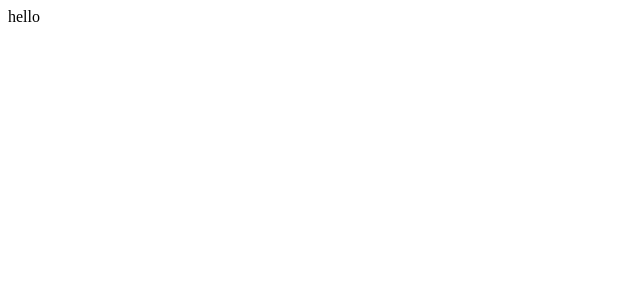
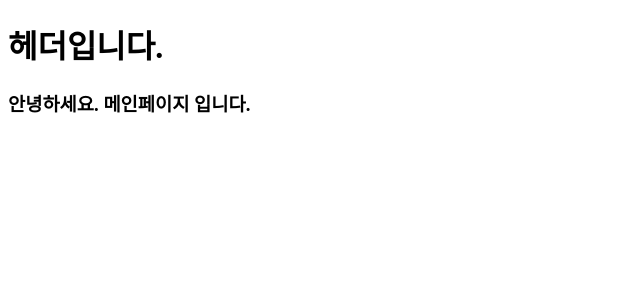
Before and after one commit to Jeong-Yoon-Hwan/projectC-test, a React app: page / in a window 1280 px wide. Shown: the top 300 px of the page, without its empty margins (0-640 px from the left). Built offline with nearby package versions, Linux system fonts and the light colour scheme.

Commit message:
route start

```diff
--- a/src/App.js
+++ b/src/App.js
@@ -1,7 +1,19 @@
-import React from "react";
+import React,{Component} from "react";
+import { BrowserRouter, Routes, Route } from 'react-router-dom';
+import Header from './Header.js';
+import Main from './Main';
 
 const App = () =>{
-    return <div>hello</div>
+    return (
+      <div>
+        <BrowserRouter>
+          <Header/>
+          <Routes>
+            <Route path="/" element={<Main/>}></Route>
+          </Routes>
+        </BrowserRouter>
+      </div>
+    )
 }
 
 export default App;
--- /dev/null
+++ b/src/Header.js
@@ -0,0 +1,11 @@
+import React from 'react';
+
+function Header(props) {
+    return (
+		<>
+			<h1>헤더입니다.</h1>
+		</>
+    );
+}
+
+export default Header;
--- /dev/null
+++ b/src/Main.js
@@ -0,0 +1,10 @@
+import React from 'react';
+const Main = (props) => {
+	return (
+		<>
+			<h3>안녕하세요. 메인페이지 입니다.</h3>
+		</>
+	);
+};
+
+export default Main;
```
